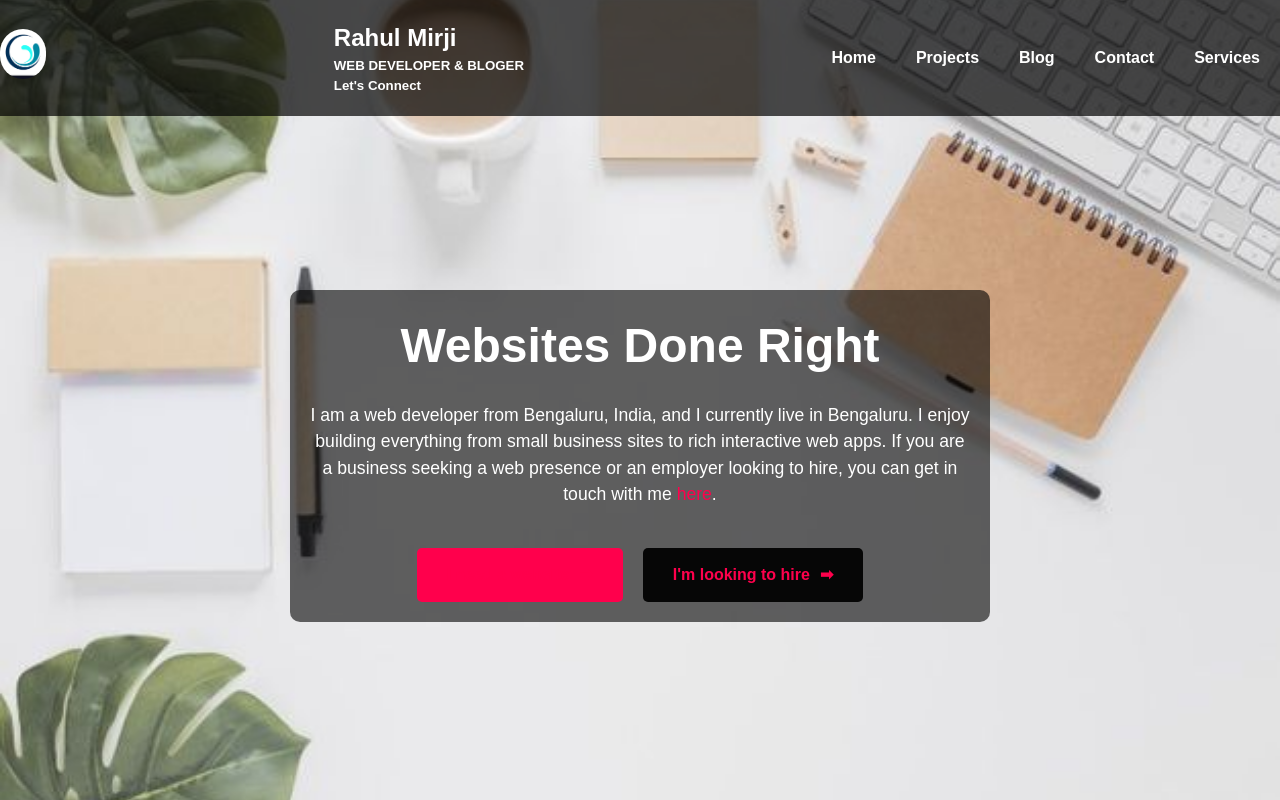
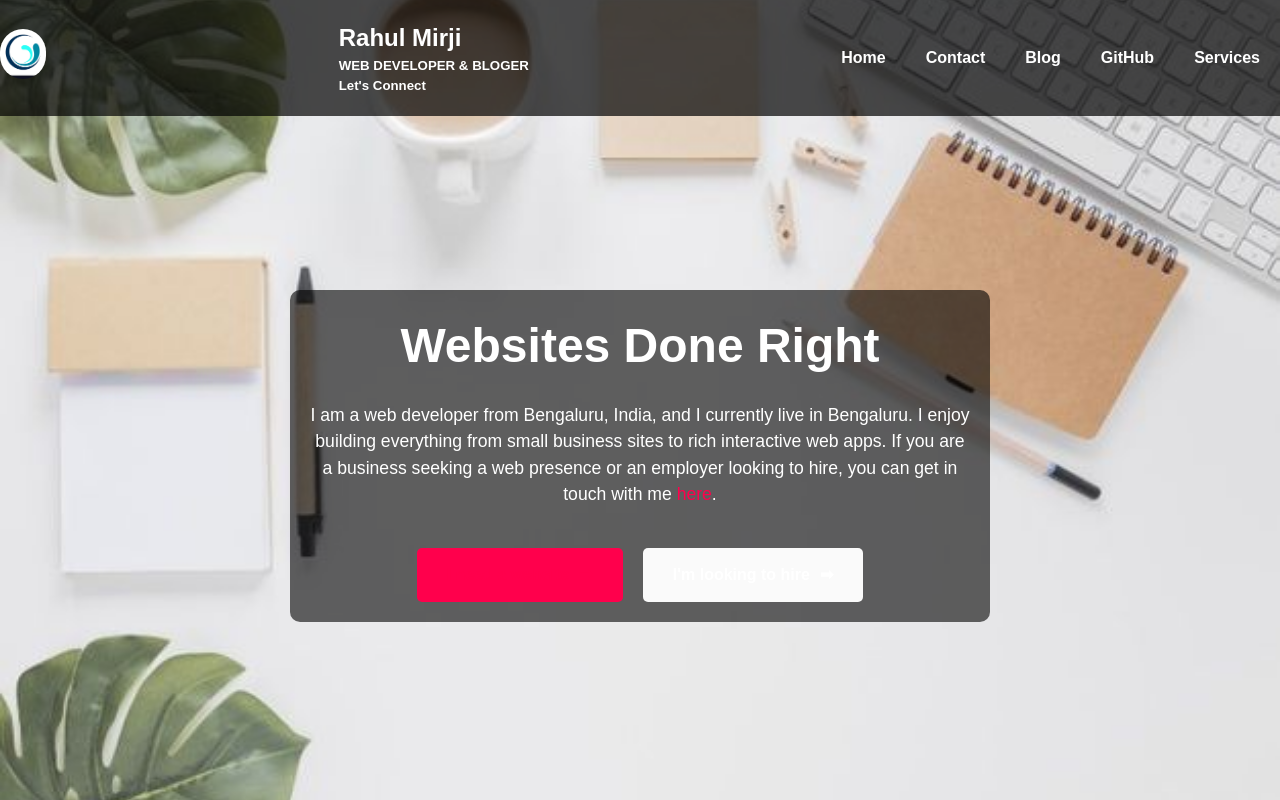
Before and after one commit to RahulMirji/My-Portfolio, a PHP site: page / in a window 1280 px wide. Run offline with PHP 8.4, Linux system fonts and the light colour scheme.

Commit message:
Navigation button commited

```diff
--- a/nav.php
+++ b/nav.php
@@ -20,9 +20,9 @@
         </div>
         <ul class="nav-links">
             <li><a href="index.php">Home</a></li>
-            <li><a href="https://github.com/RahulMirji">Projects</a></li>
+            <li><a href="contact.php">Contact</a></li>
             <li><a href="blog.php">Blog</a></li>
-            <li><a href="contact.php">Contact</a></li>
+            <li><a href="https://github.com/RahulMirji">GitHub</a></li>
             <li><a href="services.php">Services</a></li>
         </ul>
     </nav>
--- a/styles.css
+++ b/styles.css
@@ -120,7 +120,7 @@ nav {
 
 .btn {
     background-color: #ff004c;
-    color: #fff;
+    color: #fff;  /* Text color set to white */
     padding: 15px 30px;
     text-decoration: none;
     font-weight: bold;
@@ -132,7 +132,7 @@ nav {
 
 .btn span {
     margin-left: 10px;
-
+    transition: margin-left 0.3s;
 }
 
 .btn:hover span {
@@ -140,9 +140,9 @@ nav {
 }
 
 .btn.secondary {
-    background-color: #060606;
+    background-color: #fafafa;
+    color: #fff; /* Text color set to white for secondary button as well */
 }
-
 
 /* Responsive Design */
 @media (max-width: 768px) {
```
